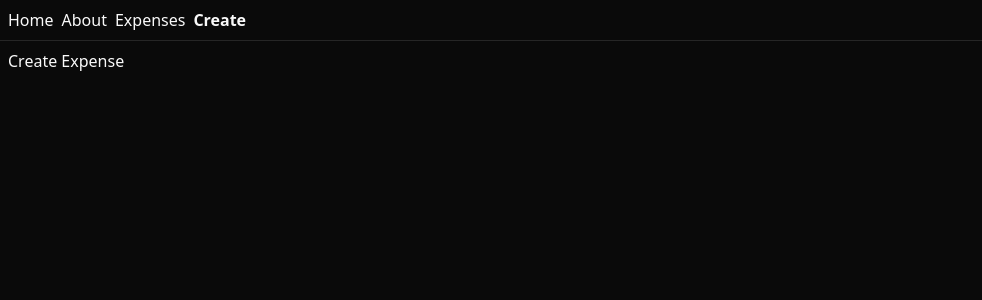
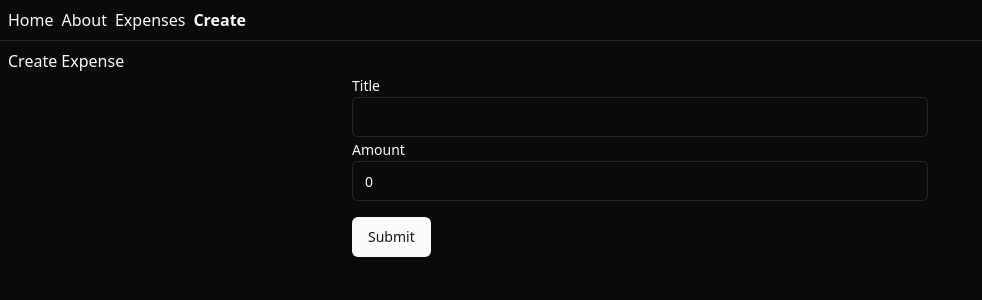
Before and after one commit to KuuLotus/bun-hono-tutorial, a React (Vite) app in the folder frontend/: page /create-expense in a window 1280 px wide. Shown: the top 300 px of the page, without its empty margins (0-982 px from the left). Built offline with nearby package versions, Linux system fonts and the light colour scheme.

Commit message:
create expense form

```diff
--- a/frontend/package.json
+++ b/frontend/package.json
@@ -10,7 +10,9 @@
     "preview": "vite preview"
   },
   "dependencies": {
+    "@radix-ui/react-label": "^2.1.0",
     "@radix-ui/react-slot": "^1.1.0",
+    "@tanstack/react-form": "^0.26.4",
     "@tanstack/react-query": "^5.51.11",
     "@tanstack/react-router": "^1.45.6",
     "@tanstack/router-devtools": "^1.45.6",
--- /dev/null
+++ b/frontend/src/components/ui/input.tsx
@@ -0,0 +1,25 @@
+import * as React from "react"
+
+import { cn } from "@/lib/utils"
+
+export interface InputProps
+  extends React.InputHTMLAttributes<HTMLInputElement> {}
+
+const Input = React.forwardRef<HTMLInputElement, InputProps>(
+  ({ className, type, ...props }, ref) => {
+    return (
+      <input
+        type={type}
+        className={cn(
+          "flex h-10 w-full rounded-md border border-input bg-background px-3 py-2 text-sm ring-offset-background file:border-0 file:bg-transparent file:text-sm file:font-medium placeholder:text-muted-foreground focus-visible:outline-none focus-visible:ring-2 focus-visible:ring-ring focus-visible:ring-offset-2 disabled:cursor-not-allowed disabled:opacity-50",
+          className
+        )}
+        ref={ref}
+        {...props}
+      />
+    )
+  }
+)
+Input.displayName = "Input"
+
+export { Input }
--- /dev/null
+++ b/frontend/src/components/ui/label.tsx
@@ -0,0 +1,24 @@
+import * as React from "react"
+import * as LabelPrimitive from "@radix-ui/react-label"
+import { cva, type VariantProps } from "class-variance-authority"
+
+import { cn } from "@/lib/utils"
+
+const labelVariants = cva(
+  "text-sm font-medium leading-none peer-disabled:cursor-not-allowed peer-disabled:opacity-70"
+)
+
+const Label = React.forwardRef<
+  React.ElementRef<typeof LabelPrimitive.Root>,
+  React.ComponentPropsWithoutRef<typeof LabelPrimitive.Root> &
+    VariantProps<typeof labelVariants>
+>(({ className, ...props }, ref) => (
+  <LabelPrimitive.Root
+    ref={ref}
+    className={cn(labelVariants(), className)}
+    {...props}
+  />
+))
+Label.displayName = LabelPrimitive.Root.displayName
+
+export { Label }
--- a/frontend/src/routes/create-expense.tsx
+++ b/frontend/src/routes/create-expense.tsx
@@ -1,9 +1,93 @@
 import { createFileRoute } from "@tanstack/react-router";
+import { Input } from "@/components/ui/input";
+import { Label } from "@/components/ui/label";
+import { Button } from "@/components/ui/button";
+import { useForm } from "@tanstack/react-form";
+import { api } from "@/lib/api";
 
 export const Route = createFileRoute("/create-expense")({
   component: CreateExpense,
 });
 
 function CreateExpense() {
-  return <div className="p-2">Create Expense</div>;
+  const form = useForm({
+    defaultValues: {
+      title: "",
+      amount: 0,
+    },
+    onSubmit: async ({ value }) => {
+      // await new Promise((r) => setTimeout(r, 3000));
+
+      const res = await api.expenses.$post({ json: value });
+      if (!res.ok) {
+        throw new Error("server error");
+      }
+    },
+  });
+
+  return (
+    <div className="p-2">
+      <h2>Create Expense</h2>
+      <form
+        onSubmit={(e) => {
+          e.preventDefault();
+          e.stopPropagation();
+          form.handleSubmit();
+        }}
+        className="max-w-xl m-auto"
+      >
+        <form.Field
+          name="title"
+          children={(field) => {
+            return (
+              <>
+                <Label htmlFor={field.name}>Title</Label>
+                <Input
+                  id={field.name}
+                  name={field.name}
+                  value={field.state.value}
+                  onBlur={field.handleBlur}
+                  onChange={(e) => field.handleChange(e.target.value)}
+                />
+                {field.state.meta.isTouched &&
+                field.state.meta.errors.length ? (
+                  <em>{field.state.meta.errors.join(", ")}</em>
+                ) : null}
+              </>
+            );
+          }}
+        />
+        <form.Field
+          name="amount"
+          children={(field) => {
+            return (
+              <>
+                <Label htmlFor={field.name}>Amount</Label>
+                <Input
+                  id={field.name}
+                  name={field.name}
+                  value={field.state.value}
+                  type="number"
+                  onBlur={field.handleBlur}
+                  onChange={(e) => field.handleChange(Number(e.target.value))}
+                />
+                {field.state.meta.isTouched &&
+                field.state.meta.errors.length ? (
+                  <em>{field.state.meta.errors.join(", ")}</em>
+                ) : null}
+              </>
+            );
+          }}
+        />
+        <form.Subscribe
+          selector={(state) => [state.canSubmit, state.isSubmitting]}
+          children={([canSubmit, isSubmitting]) => (
+            <Button className="mt-4" type="submit" disabled={!canSubmit}>
+              {isSubmitting ? "..." : "Submit"}
+            </Button>
+          )}
+        />
+      </form>
+    </div>
+  );
 }
```
Also changed, not shown: 1 other file (tests, documents, lock files or other folders).
